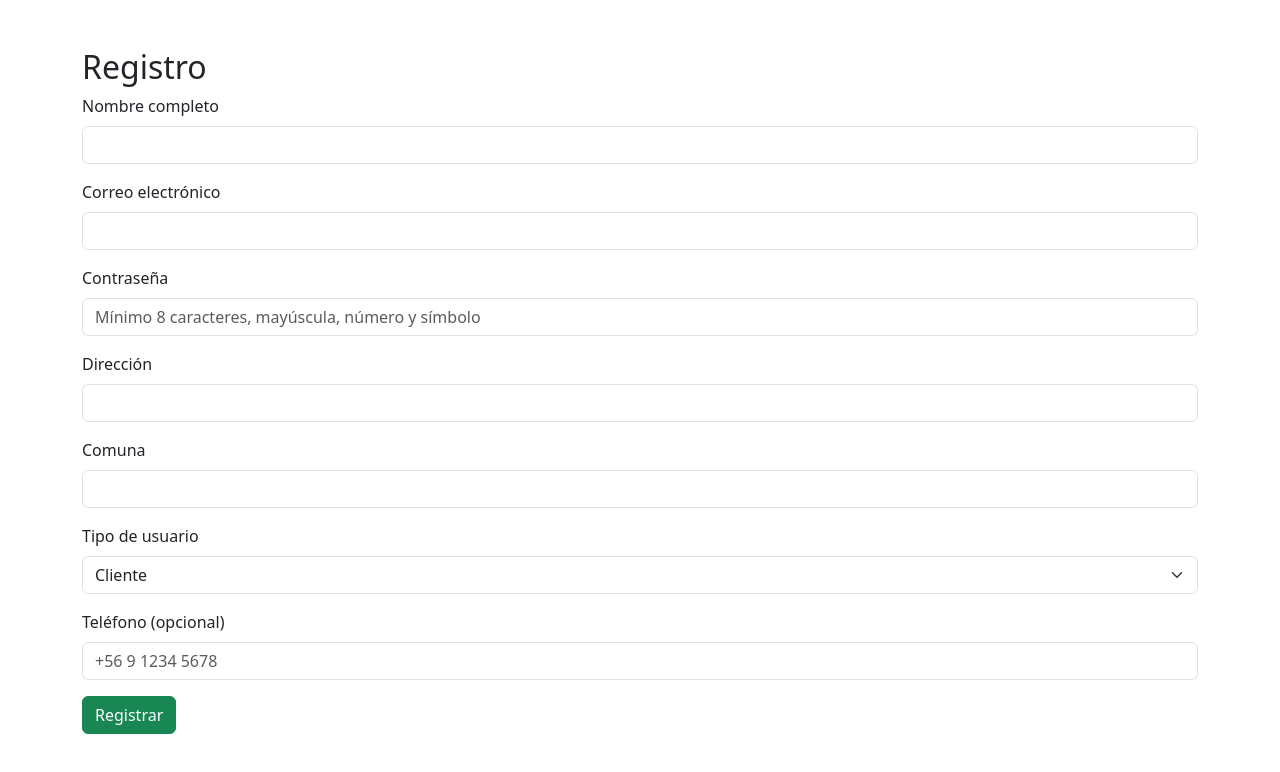
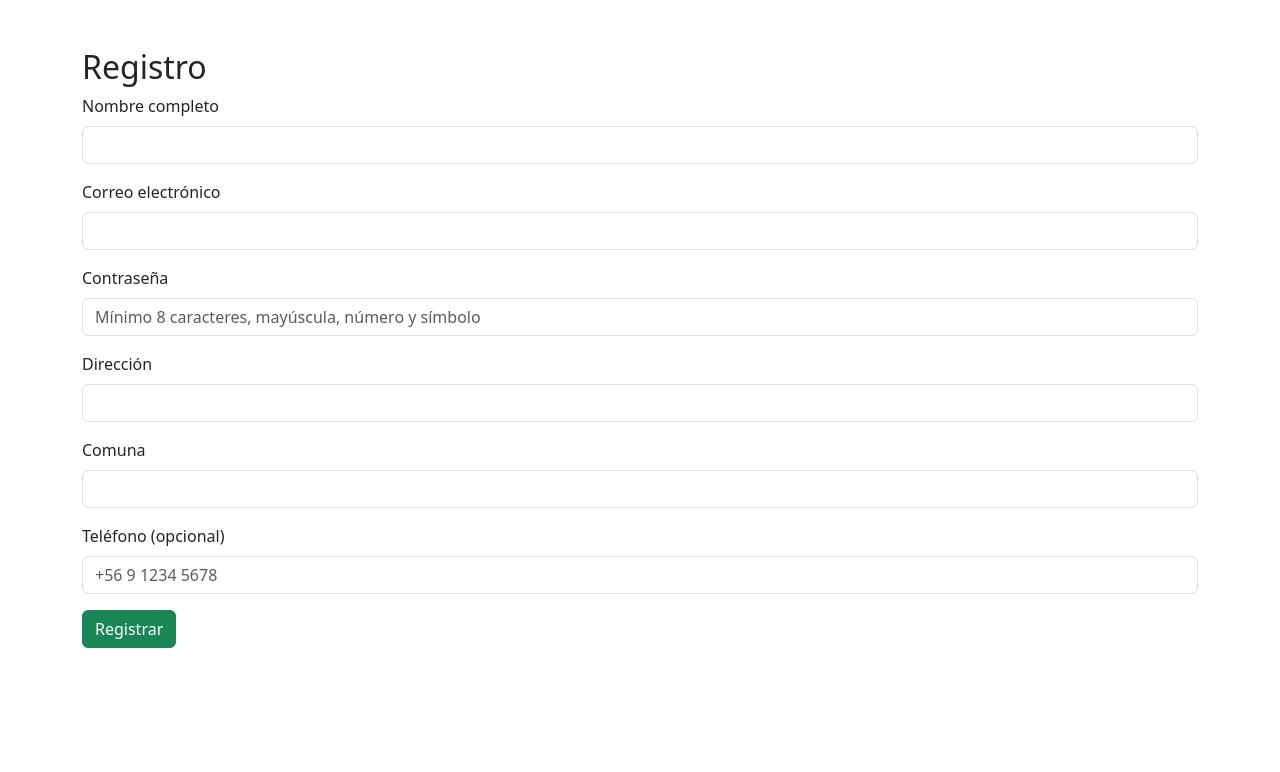
Before and after one commit to Milosky111/Eco-food-React-JA-JB, a React (Vite) app: page /registro in a window 1280 px wide. Shown: the top 772 px of the page. Built offline with nearby package versions, Linux system fonts and the light colour scheme; no server answers.

Commit message:
pequeños cambios visuales

```diff
--- a/src/pages/Register.jsx
+++ b/src/pages/Register.jsx
@@ -9,14 +9,13 @@ export default function Register() {
   const [nombre, setNombre] = useState("");
   const [email, setEmail] = useState("");
   const [password, setPassword] = useState("");
-  const [tipo, setTipo] = useState("cliente");
   const [direccion, setDireccion] = useState("");
   const [comuna, setComuna] = useState("");
   const [telefono, setTelefono] = useState("");
+  const [tipo] = useState("cliente"); // Fijo como "cliente"
 
   const navigate = useNavigate();
 
-  // Validar contraseña robusta: 8+ caracteres, mayúscula, minúscula, número y símbolo
   const isPasswordRobusta = (pass) => {
     const regex = /^(?=.*[a-z])(?=.*[A-Z])(?=.*\d)(?=.*[\W_]).{8,}$/;
     return regex.test(pass);
@@ -120,19 +119,6 @@ export default function Register() {
         </div>
 
         <div className="mb-3">
-          <label className="form-label">Tipo de usuario</label>
-          <select
-            className="form-select"
-            value={tipo}
-            onChange={(e) => setTipo(e.target.value)}
-          >
-            <option value="cliente">Cliente</option>
-            <option value="empresa">Empresa</option>
-            <option value="admin">Administrador</option>
-          </select>
-        </div>
-
-        <div className="mb-3">
           <label className="form-label">Teléfono (opcional)</label>
           <input
             type="tel"
```
